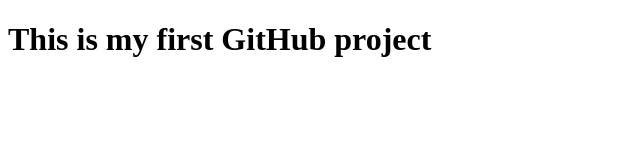
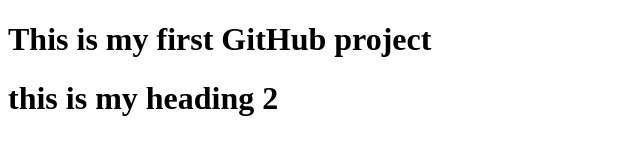
Before and after one commit to RashidMenhas/Samiullah-Rashidmenhas-demopro, a plain HTML site: page index.html in a window 1280 px wide. Shown: the whole page, without its empty margins (0-640 px from the left). Drawn offline with Linux system fonts and the light colour scheme.

Commit message:
Update index.html

```diff
--- a/index.html
+++ b/index.html
@@ -8,6 +8,7 @@
 </head>
 <body>
     <h1>This is my first GitHub project</h1>
+    <h1>this is my heading 2 <h1>
 
 </body>
 </html>
```
